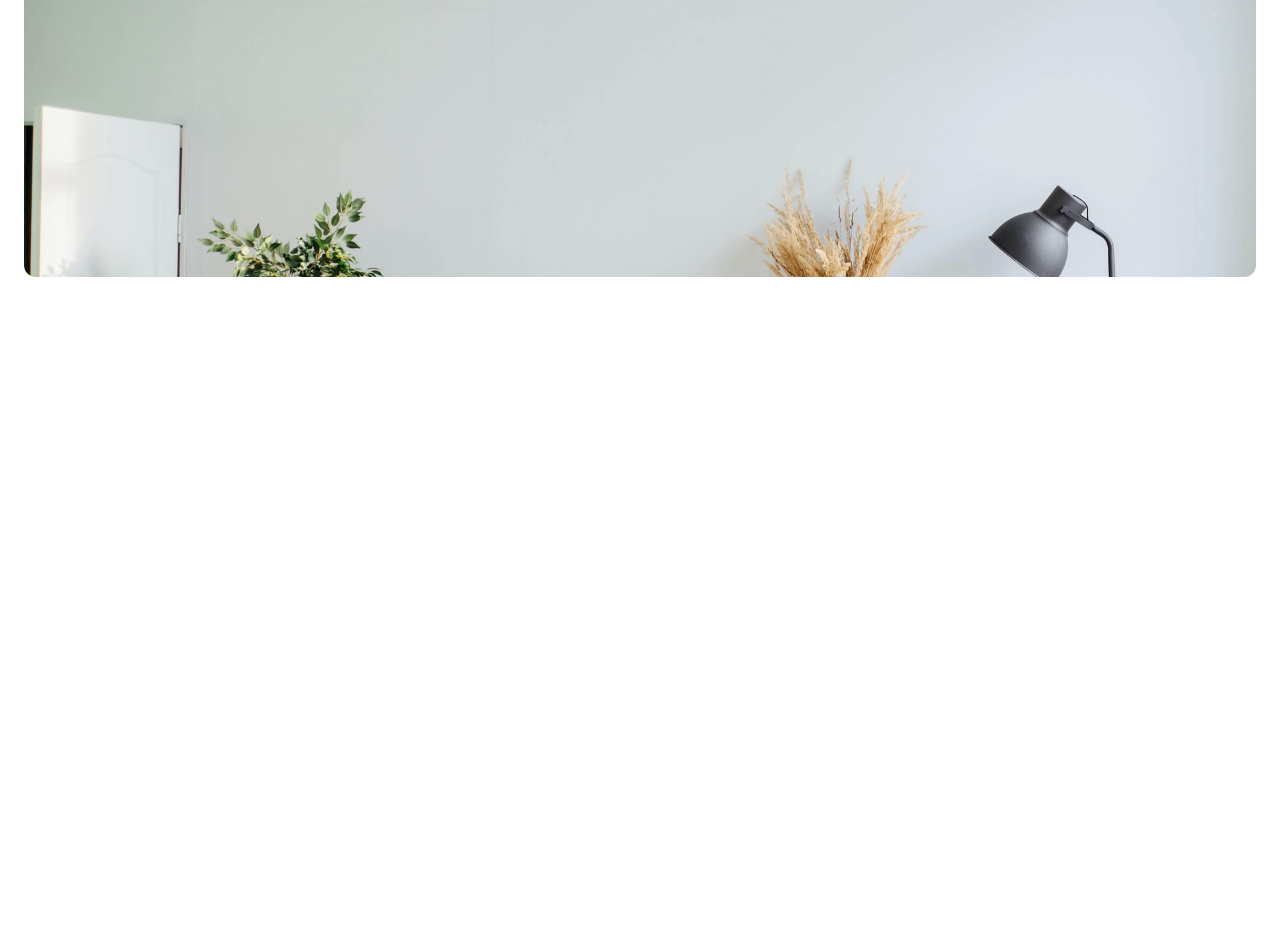
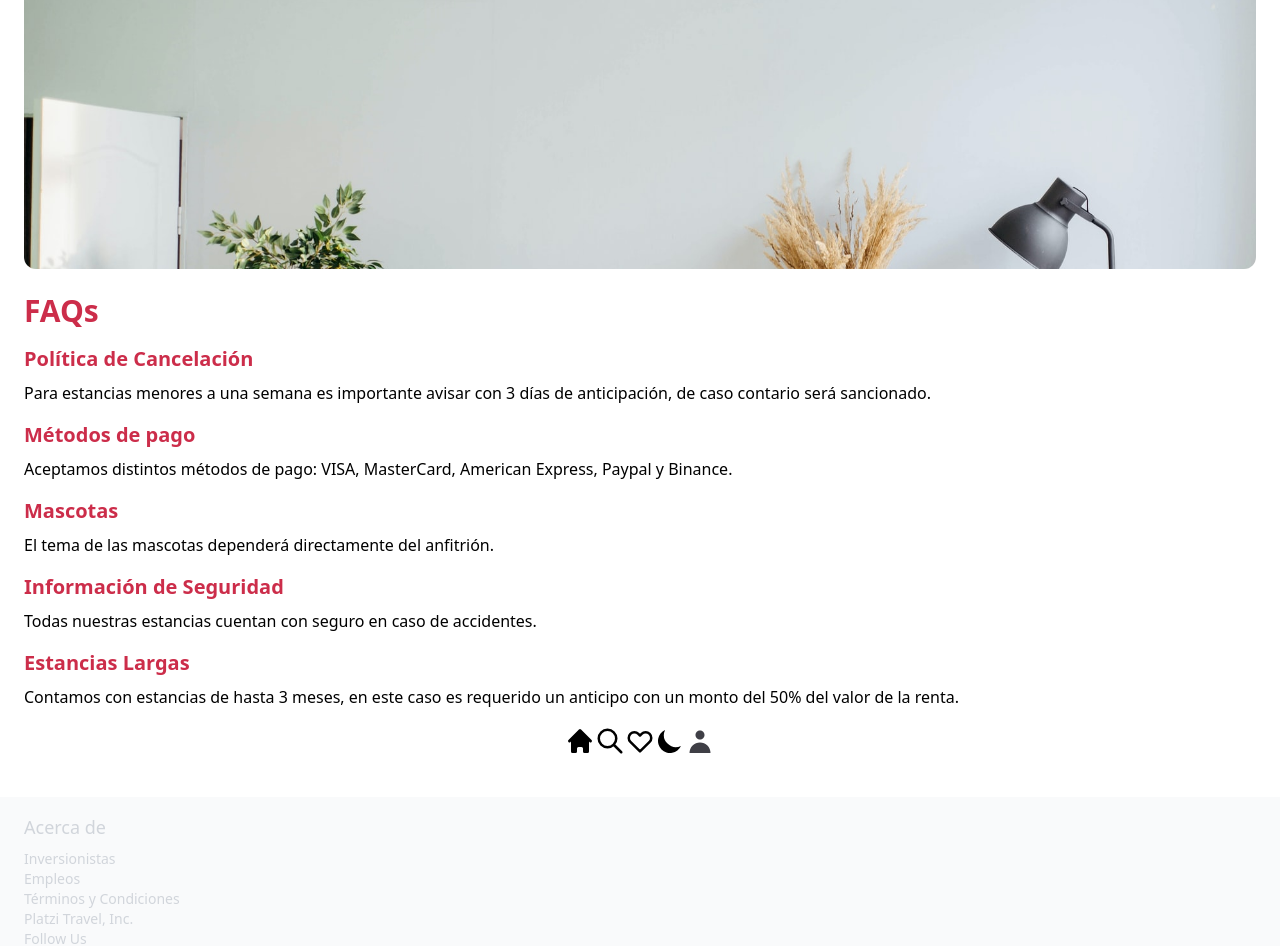
Before and after one commit to EjemplosADSI/tailwindcss, a website: page index.html in a window 1280 px wide. Shown: the part 1279-2225 px from the top of the page. Before the commit the page ends 1564 px from the top, so only its background shows below. Drawn offline with Linux system fonts and the light colour scheme.

Commit message:
Seccion de FAQS, Footer e Inicio de Tarbar

```diff
--- a/index.html
+++ b/index.html
@@ -8,12 +8,12 @@
     <link rel="preconnect" href="https://fonts.googleapis.com">
 	<link rel="preconnect" href="https://fonts.gstatic.com" crossorigin>
 	<link href="https://fonts.googleapis.com/css2?family=Montserrat&display=swap" rel="stylesheet">
+    <link rel="stylesheet" href="https://cdnjs.cloudflare.com/ajax/libs/font-awesome/6.0.0/css/all.min.css" integrity="sha512-9usAa10IRO0HhonpyAIVpjrylPvoDwiPUiKdWk5t3PyolY1cOd4DSE0Ga+ri4AuTroPR5aQvXU9xC6qOPnzFeg==" crossorigin="anonymous" referrerpolicy="no-referrer"/>
     <title>Viajes platzi</title>
 </head>
 <body>
     <nav></nav>
-    <div id="tab_bar"></div>
-    <section class="w-full h-screen">
+    <section class="w-full h-auto">
         <div id="home">
             <div class="w-full h-3/4">
                 <div class="w-full h-full flex flex-col absolute space-y-96 py-4 items-center">
@@ -71,8 +71,62 @@
                 </div>
             </div>
         </div>
-        <div id="faq"></div>
+        <div class="w-full h-full px-6" id="faqs">
+            <div class="w-full h-full flex flex-col space-y-4">
+                <p class="text-3xl text-primary font-semibold mt-6">FAQs</p>
+                <div>
+                    <p class="text-xl font-semibold text-primary">Política de Cancelación</p>
+                    <p class="font-medium pt-2">Para estancias menores a una semana es importante avisar con 3 días de anticipación, de caso contario será sancionado.</p>
+                </div>
+                <div>
+                    <p class="text-xl font-semibold text-primary">Métodos de pago</p>
+                    <p class="font-medium pt-2">Aceptamos distintos métodos de pago: VISA, MasterCard, American Express, Paypal y Binance.</p>
+                </div>
+                <div>
+                    <p class="text-xl font-semibold text-primary">Mascotas</p>
+                    <p class="font-medium pt-2">El tema de las mascotas dependerá directamente del anfitrión.</p>
+                </div>
+                <div>
+                    <p class="text-xl font-semibold text-primary">Información de Seguridad</p>
+                    <p class="font-medium pt-2">Todas nuestras estancias cuentan con seguro en caso de accidentes.</p>
+                </div>
+                <div>
+                    <p class="text-xl font-semibold text-primary">Estancias Largas</p>
+                    <p class="font-medium pt-2">Contamos con estancias de hasta 3 meses, en este caso es requerido un anticipo con un monto del 50% del valor de la renta.</p>
+                </div>
+            </div>
+        </div>
     </section>
-    <footer></footer>
+	<div class="w-full h-16 bg-white fixed left-0 bottom-0 shadow-md flex space-x-8 items-center justify-center dark:bg-gray-800 lg:hidden">
+        <a href="#home">
+            <svg width="30" height="30" class="fill-current text-gray-200 dark:text-white" fill="currentColor" viewBox="0 0 20 20" xmlns="http://www.w3.org/2000/svg"><path d="M10.707 2.293a1 1 0 00-1.414 0l-7 7a1 1 0 001.414 1.414L4 10.414V17a1 1 0 001 1h2a1 1 0 001-1v-2a1 1 0 011-1h2a1 1 0 011 1v2a1 1 0 001 1h2a1 1 0 001-1v-6.586l.293.293a1 1 0 001.414-1.414l-7-7z"></path></svg>
+		</a>
+		<a href="#rentas_destacadas">
+            <svg width="30" height="30" fill="none" stroke="currentColor" viewBox="0 0 24 24" xmlns="http://www.w3.org/2000/svg"><path stroke-linecap="round" stroke-linejoin="round" stroke-width="2" d="M21 21l-6-6m2-5a7 7 0 11-14 0 7 7 0 0114 0z"></path></svg>
+		</a>
+		<a href="#recomendados">
+			<svg width="30" height="30" class="fill-current text-gray-600 dark:text-white" fill="none" stroke="currentColor" viewBox="0 0 24 24" xmlns="http://www.w3.org/2000/svg"><path stroke-linecap="round" stroke-linejoin="round" stroke-width="2" d="M4.318 6.318a4.5 4.5 0 000 6.364L12 20.364l7.682-7.682a4.5 4.5 0 00-6.364-6.364L12 7.636l-1.318-1.318a4.5 4.5 0 00-6.364 0z"></path></svg>
+		</a>
+		<button id="toggle-sm">
+            <svg width="30" height="30" viewBox="0 0 20 20" xmlns="http://www.w3.org/2000/svg"><path class="fill-cyan-500 hover:fill-cyan-700" d="M17.293 13.293A8 8 0 016.707 2.707a8.001 8.001 0 1010.586 10.586z"></path></svg>
+		</button>
+		<svg width="30" height="30" viewBox="0 0 20 20" fill="none" xmlns="http://www.w3.org/2000/svg"><path class="fill-current text-gray-200 dark:text-white"fill-rule="evenodd" clip-rule="evenodd" d="M10 9C10.7956 9 11.5587 8.68393 12.1213 8.12132C12.6839 7.55871 13 6.79565 13 6C13 5.20435 12.6839 4.44129 12.1213 3.87868C11.5587 3.31607 10.7956 3 10 3C9.20435 3 8.44129 3.31607 7.87868 3.87868C7.31607 4.44129 7 5.20435 7 6C7 6.79565 7.31607 7.55871 7.87868 8.12132C8.44129 8.68393 9.20435 9 10 9ZM3 18C3 17.0807 3.18106 16.1705 3.53284 15.3212C3.88463 14.4719 4.40024 13.7003 5.05025 13.0503C5.70026 12.4002 6.47194 11.8846 7.32122 11.5328C8.1705 11.1811 9.08075 11 10 11C10.9193 11 11.8295 11.1811 12.6788 11.5328C13.5281 11.8846 14.2997 12.4002 14.9497 13.0503C15.5998 13.7003 16.1154 14.4719 16.4672 15.3212C16.8189 16.1705 17 17.0807 17 18H3Z" fill="#3F3F46"/></svg>
+	</div>
+    <footer class="w-full h-auto bg-gray-50 px-6 space-y-2 mt-6 pt-4 text-gray-300">
+        <h2 class="text-lg">Acerca de</h2>
+        <ul class="text-sm">
+            <li>Inversionistas</li>
+            <li>Empleos</li>
+            <li>Términos y Condiciones</li>
+            <li>Platzi Travel, Inc.</li>
+            <li>Follow Us
+                <ul class="text-xl flex space-x-2">
+                    <li><a href="#"><i class="fa-brands fa-twitter"></i></a></li>
+                    <li><a href="#"><i class="fa-brands fa-instagram"></i></a></li>
+                </ul>
+            </li>
+        </ul>
+    </footer>
+
 </body>
 </html>
--- a/tailwind.config.js
+++ b/tailwind.config.js
@@ -1,4 +1,6 @@
 /** @type {import('tailwindcss').Config} */
+import icon_heart from "./public/svg/heart.svg"
+
 module.exports = {
   content: ["*.{html,js}","./public/*.{html,js}", "./src/**/*.{html,js}"],
   theme: {
@@ -33,7 +35,6 @@ module.exports = {
         'chicago': "url('../img/chicago.jpg')",
         'europe': "url('../img/europe.jpg')",
         'iceland': "url('../img/iceland.jpg')",
-
       },
       textColor: {
         'primary': '#CC2D4A',
```
Also changed, not shown: public/css/styles.css.
